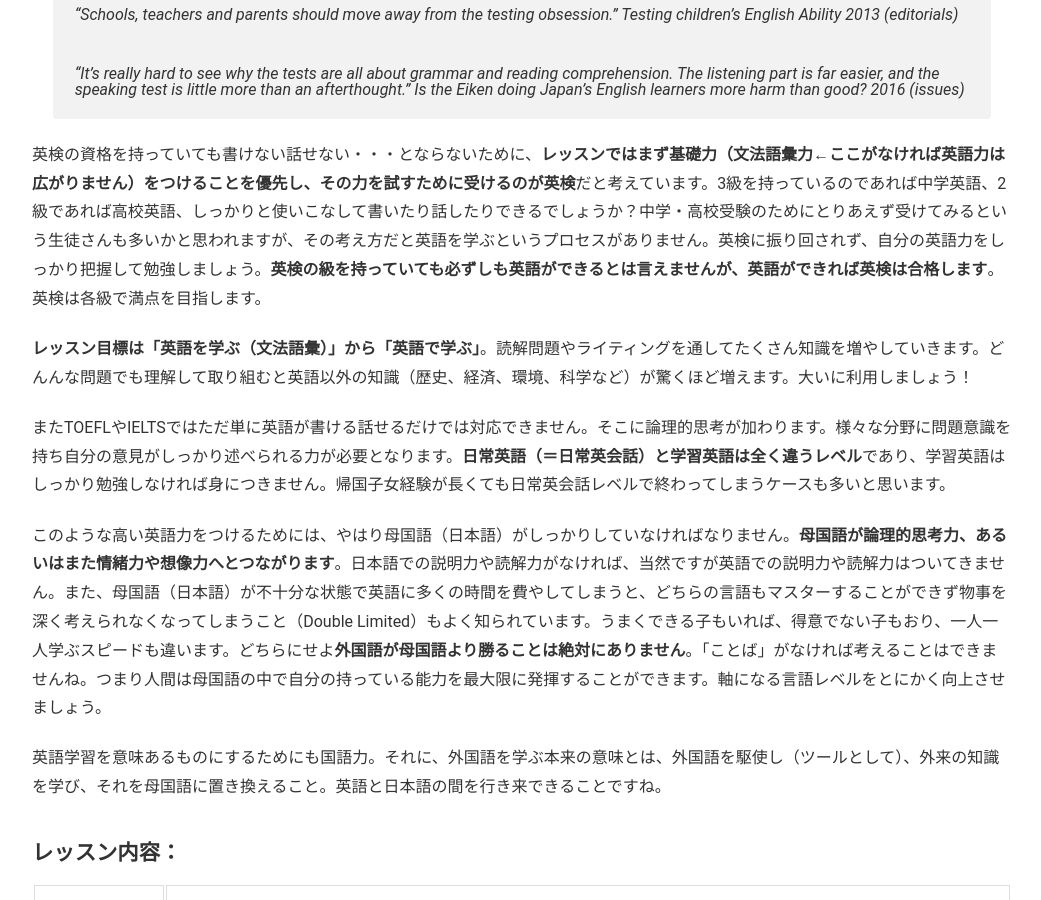
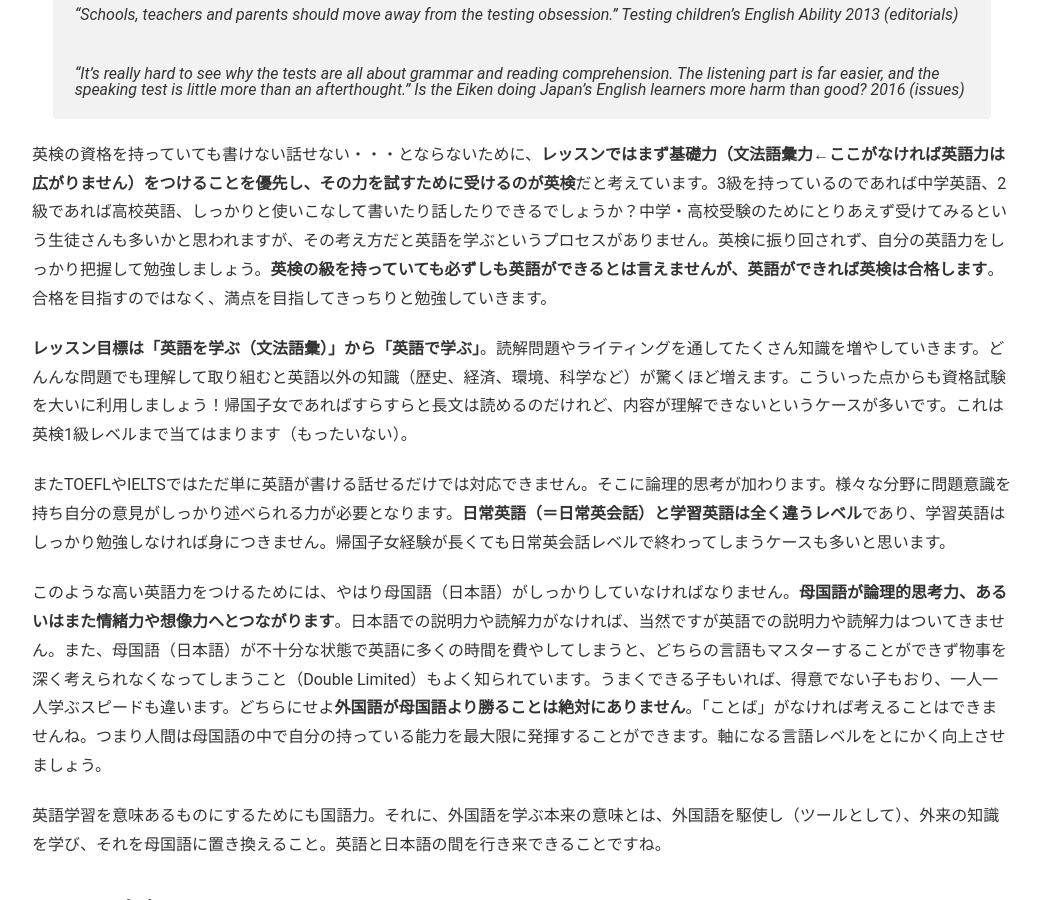
Before and after one commit to phocean/akispace, a Jekyll site: the page built from lessons.md, in a window 1280 px wide and 900 px high, scrolled down 529 px. Shown: the whole window, without its empty margins (118-1159 px from the left). Built offline with Jekyll 4.4.1, drawn with Linux system fonts in a browser that asks for light colours.

Commit message:
Update lessons.md

```diff
--- a/lessons.md
+++ b/lessons.md
@@ -20,9 +20,9 @@
 >
 > "It's really hard to see why the tests are all about grammar and reading comprehension. The listening part is far easier, and the speaking test is little more than an afterthought." Is the Eiken doing Japan's English learners more harm than good? 2016 (issues)
 
-英検の資格を持っていても書けない話せない・・・とならないために、<strong>レッスンではまず基礎力（文法語彙力←ここがなければ英語力は広がりません）をつけることを優先し、その力を試すために受けるのが英検</strong>だと考えています。3級を持っているのであれば中学英語、2級であれば高校英語、しっかりと使いこなして書いたり話したりできるでしょうか？中学・高校受験のためにとりあえず受けてみるという生徒さんも多いかと思われますが、その考え方だと英語を学ぶというプロセスがありません。英検に振り回されず、自分の英語力をしっかり把握して勉強しましょう。**英検の級を持っていても必ずしも英語ができるとは言えませんが、英語ができれば英検は合格します**。英検は各級で満点を目指します。
+英検の資格を持っていても書けない話せない・・・とならないために、<strong>レッスンではまず基礎力（文法語彙力←ここがなければ英語力は広がりません）をつけることを優先し、その力を試すために受けるのが英検</strong>だと考えています。3級を持っているのであれば中学英語、2級であれば高校英語、しっかりと使いこなして書いたり話したりできるでしょうか？中学・高校受験のためにとりあえず受けてみるという生徒さんも多いかと思われますが、その考え方だと英語を学ぶというプロセスがありません。英検に振り回されず、自分の英語力をしっかり把握して勉強しましょう。**英検の級を持っていても必ずしも英語ができるとは言えませんが、英語ができれば英検は合格します**。合格を目指すのではなく、満点を目指してきっちりと勉強していきます。
 
-**レッスン目標は「英語を学ぶ（文法語彙）」から「英語で学ぶ」**。読解問題やライティングを通してたくさん知識を増やしていきます。どんんな問題でも理解して取り組むと英語以外の知識（歴史、経済、環境、科学など）が驚くほど増えます。大いに利用しましょう！
+**レッスン目標は「英語を学ぶ（文法語彙）」から「英語で学ぶ」**。読解問題やライティングを通してたくさん知識を増やしていきます。どんんな問題でも理解して取り組むと英語以外の知識（歴史、経済、環境、科学など）が驚くほど増えます。こういった点からも資格試験を大いに利用しましょう！帰国子女であればすらすらと長文は読めるのだけれど、内容が理解できないというケースが多いです。これは英検1級レベルまで当てはまります（もったいない）。
 
 またTOEFLやIELTSではただ単に英語が書ける話せるだけでは対応できません。そこに論理的思考が加わります。様々な分野に問題意識を持ち自分の意見がしっかり述べられる力が必要となります。**日常英語（＝日常英会話）と学習英語は全く違うレベル**であり、学習英語はしっかり勉強しなければ身につきません。帰国子女経験が長くても日常英会話レベルで終わってしまうケースも多いと思います。
 
```
